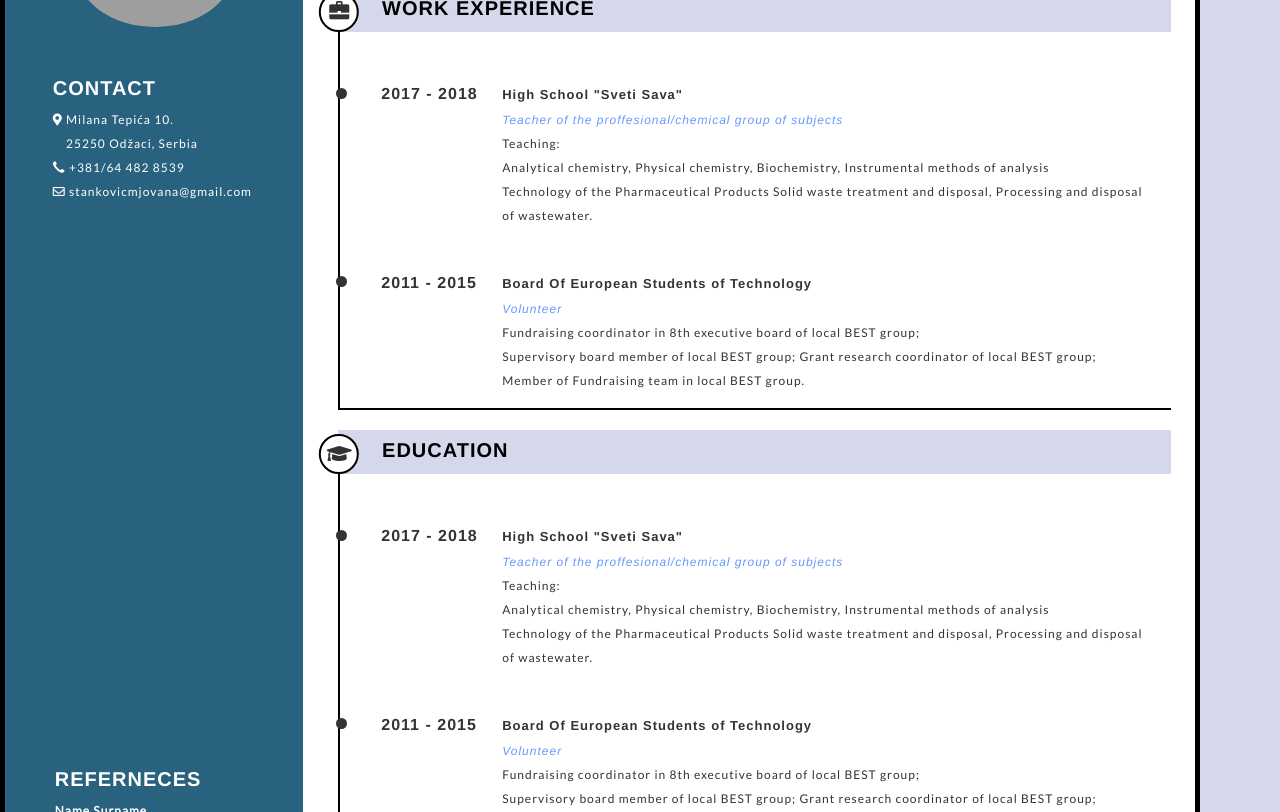
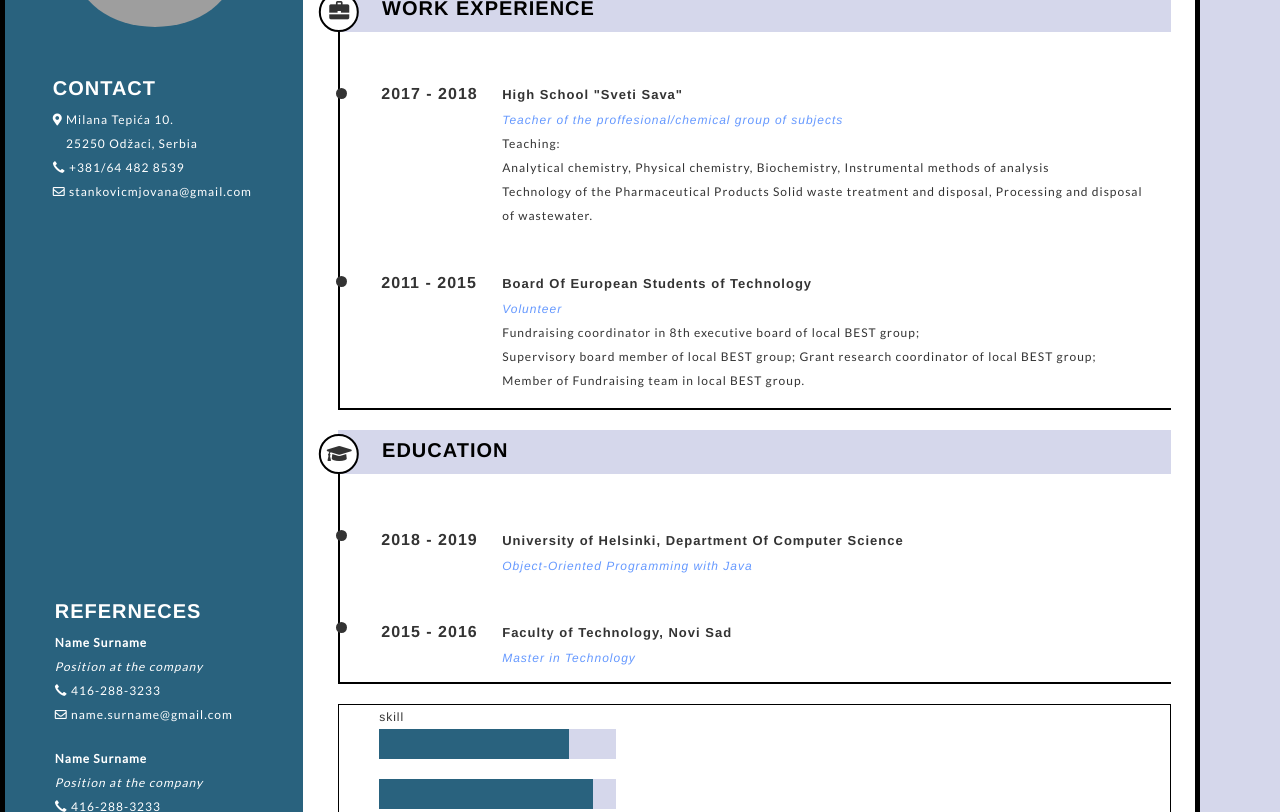
Before and after one commit to stankovicjovana/stankovicjovana.github.io, a plain HTML site: page index.html in a window 1280 px wide. Shown: the part 140-952 px from the top of the page. Drawn offline with nearby package versions, Linux system fonts and the light colour scheme; grey boxes are pictures that could not be loaded.

Commit message:
added text in lineDotBox part.

```diff
--- a/index.html
+++ b/index.html
@@ -133,16 +133,11 @@
 
 							<li class="dot">
 								<div class="oneDotBox">
-									<div class="year">2017 - 2018 </div>
+									<div class="year">2018 - 2019 </div>
 									<div class="innerSide">
-											<p class="heather"> High School "Sveti Sava"</p>
-											<p class="lighterText italic"> Teacher of the proffesional/chemical group of subjects</p>
+											<p class="heather"> University of Helsinki, Department Of Computer Science</p>
+											<p class="lighterText italic"> Object-Oriented Programming with Java</p>
 
-											<p class="paragrafText">Teaching:<br>
-													Analytical chemistry, Physical chemistry, Biochemistry, Instrumental methods of analysis<br>
-													Technology of the Pharmaceutical Products
-													Solid waste treatment and disposal,
-													Processing and disposal of wastewater.</p>
 										</div>
 
 								</div>
@@ -150,16 +145,11 @@
 
 							<li class="dot">
 								<div class="oneDotBox">
-									<div class="year">2011 - 2015 </div>
+									<div class="year">2015 - 2016 </div>
 									<div class="innerSide">
-											<p class="heather">Board Of European Students of Technology</p>
-											<p class="lighterText italic"> Volunteer</p>
+											<p class="heather">Faculty of Technology, Novi Sad</p>
+											<p class="lighterText italic"> Master in Technology</p>
 
-											<p class="paragrafText">
-												Fundraising coordinator in 8th executive board of local BEST group;<br>
-												Supervisory board member of local BEST group;
-												Grant research coordinator of local BEST group;
-												Member of Fundraising team in local BEST group.</p>
 										</div>
 								</div>
 							</li>
```
